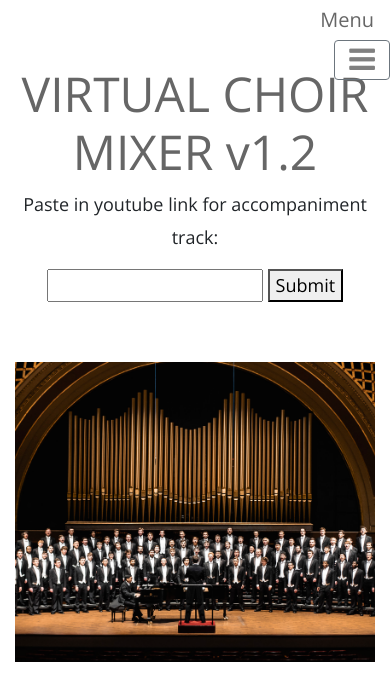
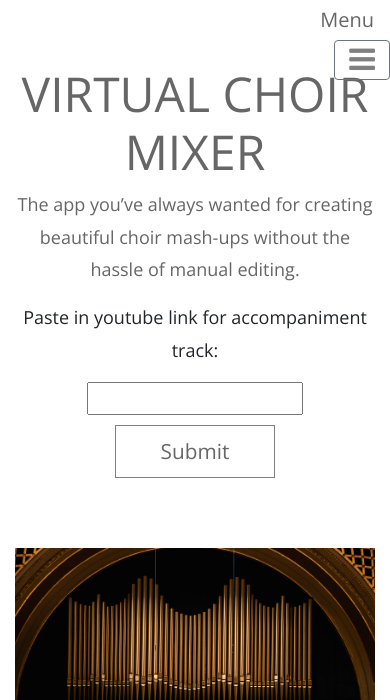
Before and after one commit to Nicholas-Arthur-Cook/Nicholas-Arthur-Cook.github.io, a plain HTML site: page index.html in a window 390 px wide. Shown: the top 700 px of the page. Drawn offline with nearby package versions, Linux system fonts and the light colour scheme.

Commit message:
Changed button, pls work iphone stupid apple

```diff
--- a/index.html
+++ b/index.html
@@ -47,7 +47,8 @@
   <div class="container">
       <section class="tm-section-head" id="top">
           <header id="header" class="text-center tm-text-gray">
-              <h1>VIRTUAL CHOIR MIXER v1.2</h1>
+              <h1>VIRTUAL CHOIR MIXER</h1>
+              <p>The app you’ve always wanted for creating beautiful choir mash-ups without the hassle of manual editing.</p>
           </header>
 
           <nav class="navbar narbar-light">
@@ -103,7 +104,7 @@
         <div class = "inputManager" style="text-align: center;" id="inputManager">
             <p>Paste in youtube link for accompaniment track:</p>
           <input style="width: 60%;" type="text" id="videoID" class="videoIDClass">
-          <a><button id="videoSubmit">Submit</button></a>
+          <a><button id="videoSubmit" class="btn btn-big">Submit</button></a>
         </div>
           <div class="row" hidden id="mainrow">
               <div class="col-md-6 tm-mb-sm-4 tm-2col-l">
```
